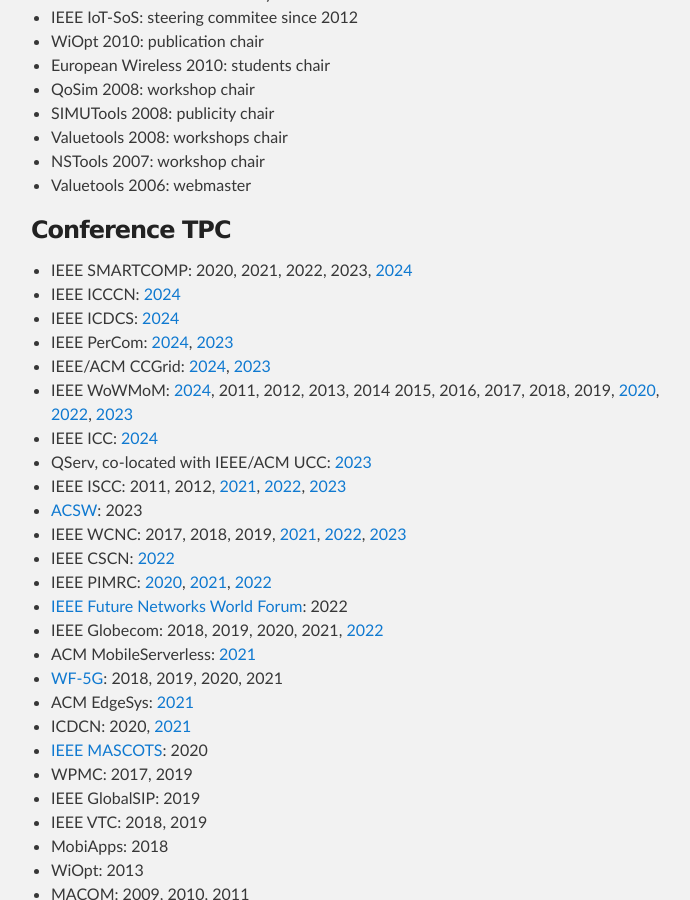
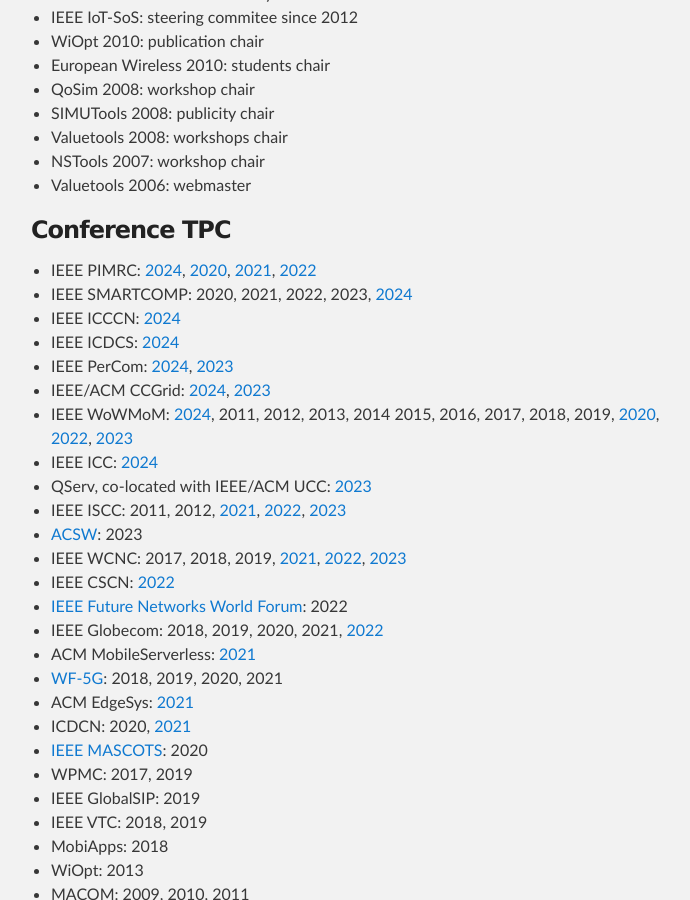
Before and after one commit to ccicconetti/ccicconetti.github.io, a Jekyll site: the page built from editorial.md, in a window 1280 px wide and 900 px high, scrolled down 855 px. Shown: the whole window, without its empty margins (289-979 px from the left). Built offline with Jekyll 4.4.1, drawn with Linux system fonts in a browser that asks for light colours; part of the change alters nothing that is shown.

Commit message:
Update editorial && git push

```diff
--- a/editorial.md
+++ b/editorial.md
@@ -36,6 +36,7 @@ layout: page
 
 ### Conference TPC
 
+- IEEE PIMRC: [2024](https://pimrc2024.ieee-pimrc.org/), [2020](https://pimrc2020.ieee-pimrc.org/), [2021](https://pimrc2021.ieee-pimrc.org/), [2022](https://pimrc2022.ieee-pimrc.org/)
 - IEEE SMARTCOMP: 2020, 2021, 2022, 2023, [2024](https://smartcomp.w.waseda.jp/)
 - IEEE ICCCN: [2024](https://icccn.org/icccn24/)
 - IEEE ICDCS: [2024](https://icdcs2024.icdcs.org/)
@@ -48,7 +49,6 @@ layout: page
 - [ACSW](https://acsw.org.au/): 2023
 - IEEE WCNC: 2017, 2018, 2019, [2021](https://wcnc2021.ieee-wcnc.org/), [2022](https://wcnc2022.ieee-wcnc.org/), [2023](https://wcnc2023.ieee-wcnc.org/)
 - IEEE CSCN: [2022](https://cscn2022.ieee-cscn.org/)
-- IEEE PIMRC: [2020](https://pimrc2020.ieee-pimrc.org/), [2021](https://pimrc2021.ieee-pimrc.org/), [2022](https://pimrc2022.ieee-pimrc.org/)
 - [IEEE Future Networks World Forum](https://fnwf.ieee.org/): 2022
 - IEEE Globecom: 2018, 2019, 2020, 2021, [2022](https://globecom2022.ieee-globecom.org/)
 - ACM MobileServerless: [2021](https://www.it.uc3m.es/mbsvless21/)
```
